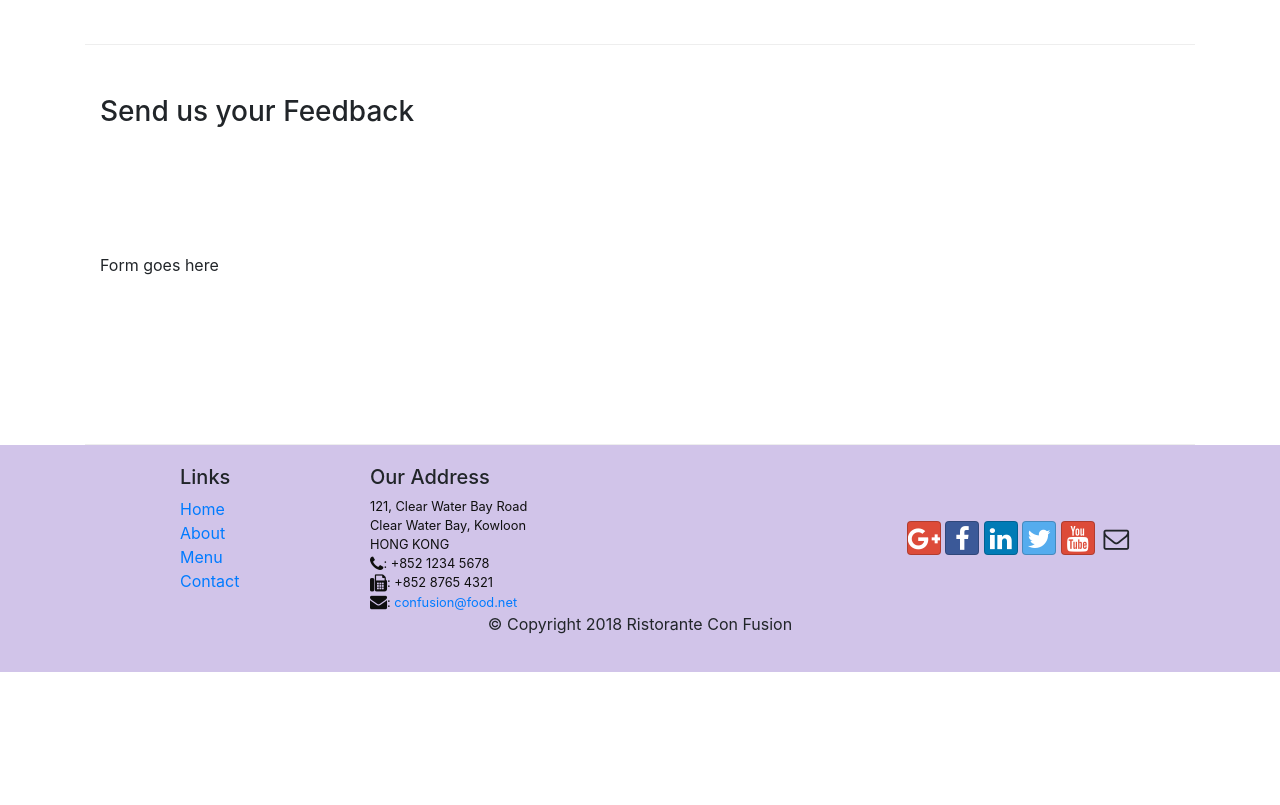
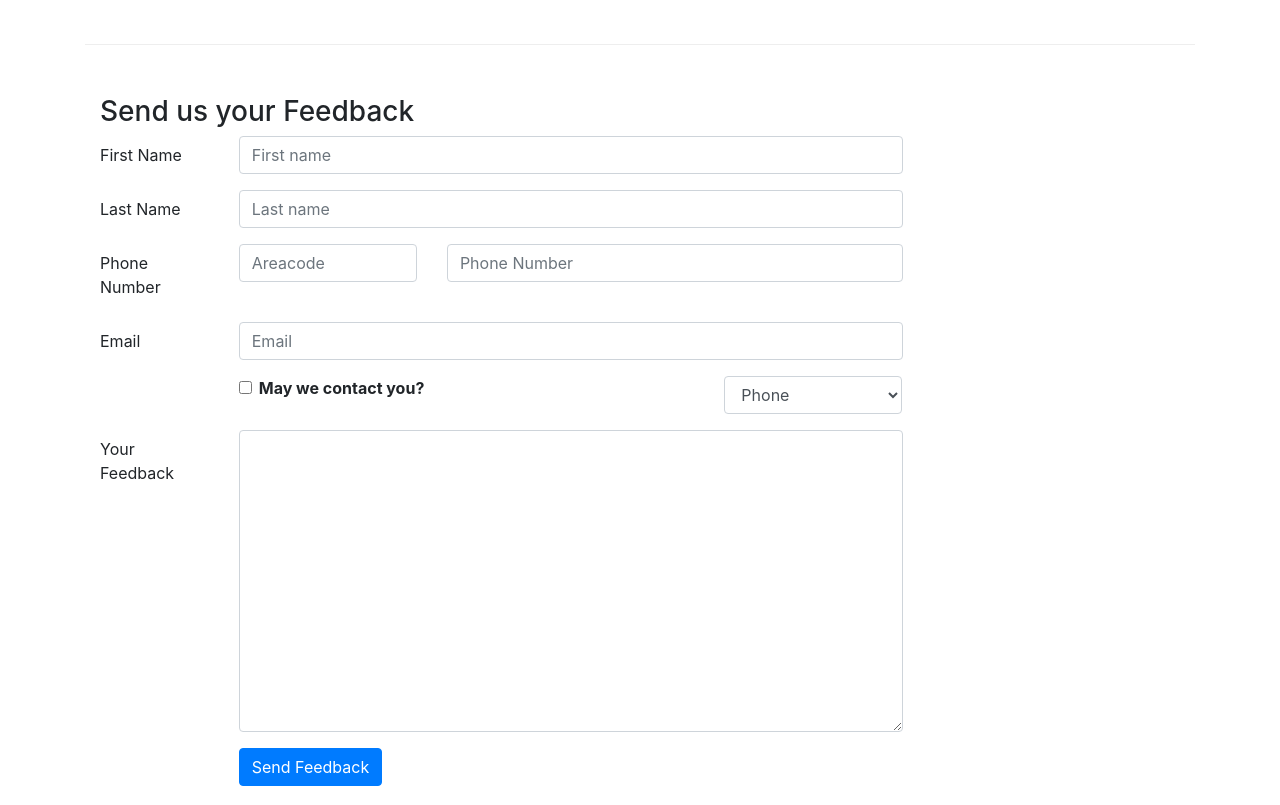
Before and after one commit to jlaidev/Front-End-Web-UI-Frameworks-and-Tools-Bootstrap-4, a website: page conFusion/contactus.html in a window 1280 px wide. Shown: the part 820-1625 px from the top of the page. Before the commit the page ends 1492 px from the top, so only its background shows below. Drawn offline with nearby package versions, Linux system fonts and the light colour scheme.

Commit message:
feedback form added

```diff
--- a/conFusion/contactus.html
+++ b/conFusion/contactus.html
@@ -98,7 +98,62 @@
               <h3>Send us your Feedback</h3>
            </div>
             <div class="col-12 col-md-9">
-                Form goes here
+                <form>
+                    <div class="form-group row">
+                        <label for="firstname" class="col-md-2 col-form-label">First Name</label>
+                        <div class="col-md-10">
+                            <input type="text" class="form-control id="firstname" name="firstname" placeholder="First name"></input>
+                        </div>
+                    </div>
+                    <div class="form-group row">
+                        <label for="lastname" class="col-md-2 col-form-label">Last Name</label>
+                        <div class="col-md-10">
+                            <input type="text" class="form-control id="lastname" name="lastname" placeholder="Last name"></input>
+                        </div>
+                    </div>
+                    <div class="form-group row">
+                        <label for="telnum" class="col-12 col-md-2 col-form-label">Phone Number</label>
+                        <div class="col-5 col-md-3">
+                            <input type="tel" class="form-control id="areacode" name="areacode" placeholder="Areacode"></input>
+                        </div>
+                        <div class="col-7 col-md-7">
+                            <input type="tel" class="form-control id="telnum" name="telnum" placeholder="Phone Number"></input>
+                        </div>
+                    </div>
+                    <div class="form-group row">
+                        <label for="emailid" class="col-md-2 col-form-label">Email</label>
+                        <div class="col-md-10">
+                            <input type="email" class="form-control id="emailid" name="emailid" placeholder="Email"></input>
+                        </div>
+                    </div>
+                    <div class="form-group row">
+                        <div class="col-md-6 offset-md-2">
+                            <div class="form-check">
+                                <input type="checkbox" class="form-check-input" id="approve" name="approve" value="">
+                                <label class="form-check-label" for="approve">
+                                    <strong>May we contact you?</strong>
+                                </label>
+                            </div>
+                        </div>
+                        <div class="col-md-3 offset-md-1">
+                            <select class="form-control">
+                                <option>Phone</option>
+                                <option>Email</option>
+                            </select>
+                        </div>
+                    </div>
+                    <div class="form-group row">
+                        <label for="feedback" class="col-md-2 col-form-label">Your Feedback</label>
+                        <div class="col-md-10">
+                            <textarea class="form-control id="feedback" name="feedback" rows="12"></textarea>
+                        </div>
+                    </div>
+                    <div class="form-group row">
+                        <div class="offset-md-2 col-md-10">
+                            <button type="submit" class="btn btn-primary">Send Feedback</button>
+                        </div>
+                    </div>
+                </form>
             </div>
              <div class="col-12 col-md">
             </div>
```
